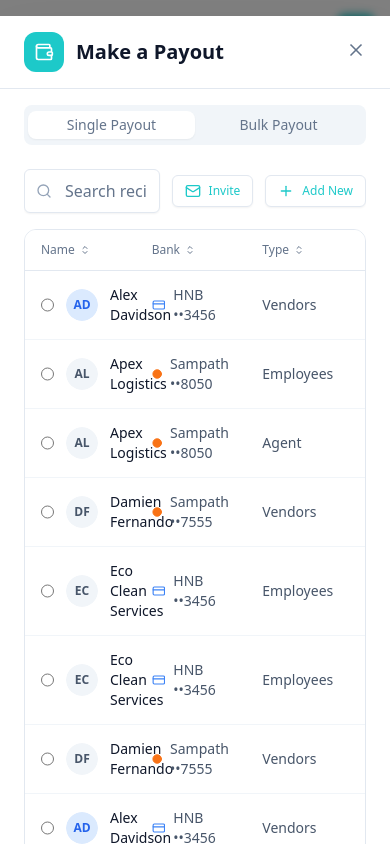
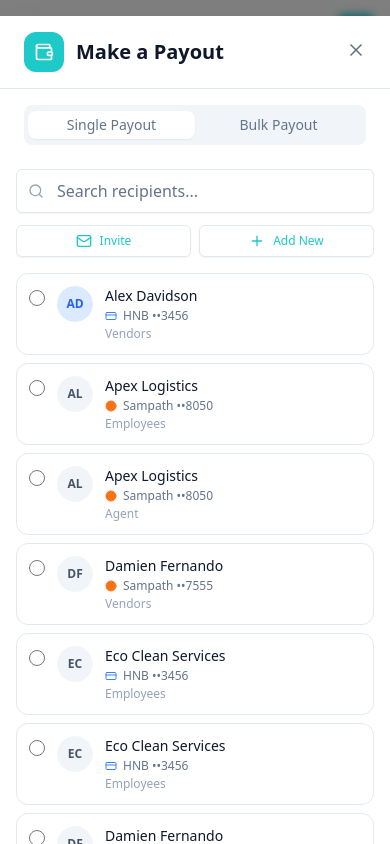
Before and after one commit to sangeeth9819/merz-web-app, a Next.js app: page /dashboard in a window 390 px wide. Both pictures are taken after a click on the button 356 px from the left and 32 px from the top of the page. Built offline with nearby package versions, Linux system fonts and the light colour scheme.

Commit message:
feat: make Payout modal responsive for both Single and Bulk tabs

```diff
--- a/components/payout/payout-modal.tsx
+++ b/components/payout/payout-modal.tsx
@@ -256,7 +256,7 @@ export function PayoutModal({ open, onOpenChange }: PayoutModalProps) {
                 </TabsList>
               </div>
 
-              <ScrollArea className="flex-1 px-6 bg-white dark:bg-neutral-900 min-h-0">
+              <ScrollArea className="flex-1 px-4 md:px-6 bg-white dark:bg-neutral-900 min-h-0">
                 {/* Step 1: Single Payout Tab */}
                 {currentStep === 1 && (
                   <TabsContent value="single" className="mt-6 space-y-6 pb-24">
@@ -264,7 +264,7 @@ export function PayoutModal({ open, onOpenChange }: PayoutModalProps) {
                       {/* Left Section - Recipient Selection */}
                       <div className="lg:col-span-2 space-y-4">
                         {/* Search and Action Buttons Row */}
-                        <div className="flex items-center gap-3">
+                        <div className="flex flex-col sm:flex-row items-stretch sm:items-center gap-3">
                           <div className="relative flex-1">
                             <Search className="absolute left-3 top-1/2 -translate-y-1/2 h-4 w-4 text-slate-400" />
                             <Input
@@ -274,18 +274,20 @@ export function PayoutModal({ open, onOpenChange }: PayoutModalProps) {
                               className="pl-10 bg-white dark:bg-slate-800 border-slate-200 dark:border-slate-700 h-11"
                             />
                           </div>
-                          <Button variant="outline" size="sm" className="gap-2 bg-white dark:bg-slate-800 border-slate-200 dark:border-slate-700 text-primary">
+                          <div className="flex gap-2">
+                            <Button variant="outline" size="sm" className="flex-1 sm:flex-initial gap-2 bg-white dark:bg-slate-800 border-slate-200 dark:border-slate-700 text-primary">
                               <Mail className="h-4 w-4" />
                               Invite
                             </Button>
-                          <Button variant="outline" size="sm" className="gap-2 bg-white dark:bg-slate-800 border-slate-200 dark:border-slate-700 text-primary">
+                            <Button variant="outline" size="sm" className="flex-1 sm:flex-initial gap-2 bg-white dark:bg-slate-800 border-slate-200 dark:border-slate-700 text-primary">
                               <Plus className="h-4 w-4" />
                               Add New
                             </Button>
                           </div>
+                        </div>
 
-                        {/* Recipients Table */}
-                        <div className="border border-slate-200 dark:border-slate-800 rounded-xl overflow-hidden bg-white dark:bg-neutral-900">
+                        {/* Recipients Table - Desktop */}
+                        <div className="hidden md:block border border-slate-200 dark:border-slate-800 rounded-xl overflow-hidden bg-white dark:bg-neutral-900">
                           {/* Table Header */}
                           <div className="grid grid-cols-3 gap-6 px-4 py-3 bg-white dark:bg-neutral-900 text-xs font-medium text-slate-500 dark:text-slate-400 border-b border-slate-200 dark:border-slate-800">
                             <div className="flex items-center gap-1">
@@ -353,6 +355,50 @@ export function PayoutModal({ open, onOpenChange }: PayoutModalProps) {
                               </div>
                             ))}
                           </div>
+                        </div>
+
+                        {/* Recipients Cards - Mobile */}
+                        <div className="md:hidden space-y-2">
+                          {filteredRecipients.map((recipient) => (
+                            <div
+                              key={recipient.id}
+                              className={`p-3 rounded-xl border cursor-pointer transition-all ${selectedRecipient === recipient.id
+                                ? "border-primary bg-primary/5 dark:bg-primary/10"
+                                : "border-slate-200 dark:border-slate-700 hover:border-slate-300"
+                                }`}
+                              onClick={() => setSelectedRecipient(recipient.id)}
+                            >
+                              <div className="flex items-start gap-3">
+                                <input
+                                  type="radio"
+                                  checked={selectedRecipient === recipient.id}
+                                  onChange={() => setSelectedRecipient(recipient.id)}
+                                  className="accent-primary w-4 h-4 mt-1"
+                                />
+                                <Avatar className="h-9 w-9 shrink-0">
+                                  <AvatarFallback className={`${recipient.avatarBg} text-xs font-semibold`}>
+                                    {recipient.avatar}
+                                  </AvatarFallback>
+                                </Avatar>
+                                <div className="flex-1 min-w-0">
+                                  <div className="font-medium text-slate-900 dark:text-white text-sm">
+                                    {recipient.name}
+                                  </div>
+                                  <div className="flex items-center gap-1.5 text-xs text-slate-500 dark:text-slate-400 mt-0.5">
+                                    {recipient.bankLogo === "credit-card" ? (
+                                      <CreditCard className="h-3 w-3 text-blue-500" />
+                                    ) : (
+                                      <Circle className="h-3 w-3 text-orange-500 fill-orange-500" />
+                                    )}
+                                    <span>{recipient.bank} {recipient.accountNumber}</span>
+                                  </div>
+                                  <div className="text-xs text-slate-400 mt-0.5">
+                                    {recipient.type}
+                                  </div>
+                                </div>
+                              </div>
+                            </div>
+                          ))}
                         </div>
                       </div>
 
@@ -506,7 +552,7 @@ export function PayoutModal({ open, onOpenChange }: PayoutModalProps) {
                         </h3>
 
                         {/* Search and Action Buttons Row */}
-                        <div className="flex items-center gap-3">
+                        <div className="flex flex-col sm:flex-row items-stretch sm:items-center gap-3">
                           <div className="relative flex-1">
                             <Search className="absolute left-3 top-1/2 -translate-y-1/2 h-4 w-4 text-slate-400" />
                             <Input
@@ -514,18 +560,20 @@ export function PayoutModal({ open, onOpenChange }: PayoutModalProps) {
                               className="pl-10 bg-white dark:bg-slate-800 border-slate-200 dark:border-slate-700"
                             />
                           </div>
-                          <Button variant="outline" size="sm" className="gap-2 text-primary border-slate-200 dark:border-slate-700">
+                          <div className="flex gap-2">
+                            <Button variant="outline" size="sm" className="flex-1 sm:flex-initial gap-2 text-primary border-slate-200 dark:border-slate-700">
                               <Mail className="h-4 w-4" />
                               Invite
                             </Button>
-                          <Button variant="outline" size="sm" className="gap-2 text-primary border-slate-200 dark:border-slate-700">
+                            <Button variant="outline" size="sm" className="flex-1 sm:flex-initial gap-2 text-primary border-slate-200 dark:border-slate-700">
                               <Plus className="h-4 w-4" />
                               Add New
                             </Button>
                           </div>
+                        </div>
 
-                        {/* Recipients Table */}
-                        <div className="border border-slate-200 dark:border-slate-800 rounded-xl overflow-hidden bg-white dark:bg-neutral-900">
+                        {/* Recipients Table - Desktop */}
+                        <div className="hidden md:block border border-slate-200 dark:border-slate-800 rounded-xl overflow-hidden bg-white dark:bg-neutral-900">
                           {/* Table Header */}
                           <div className="grid grid-cols-5 gap-4 px-4 py-2.5 bg-slate-50 dark:bg-slate-800/50 text-xs font-medium text-slate-600 dark:text-slate-400 border-b border-slate-200 dark:border-slate-800 sticky top-0 z-10">
                             <div className="col-span-2">Name</div>
@@ -568,6 +616,36 @@ export function PayoutModal({ open, onOpenChange }: PayoutModalProps) {
                               </div>
                             ))}
                           </div>
+                        </div>
+
+                        {/* Recipients Cards - Mobile */}
+                        <div className="md:hidden space-y-2">
+                          {recipients.map((recipient) => (
+                            <div
+                              key={recipient.id}
+                              className="p-3 rounded-xl border border-slate-200 dark:border-slate-700"
+                            >
+                              <div className="flex items-start gap-3">
+                                <input type="checkbox" className="accent-primary w-4 h-4 mt-1" />
+                                <Avatar className="h-8 w-8 shrink-0">
+                                  <AvatarFallback className={`${recipient.avatarBg} text-[10px] font-semibold`}>
+                                    {recipient.avatar}
+                                  </AvatarFallback>
+                                </Avatar>
+                                <div className="flex-1 min-w-0">
+                                  <div className="font-medium text-slate-900 dark:text-white text-sm">
+                                    {recipient.name}
+                                  </div>
+                                  <div className="text-xs text-slate-500 dark:text-slate-400 mt-0.5">
+                                    {recipient.bank} {recipient.accountNumber} • {recipient.type}
+                                  </div>
+                                </div>
+                                <div className="text-sm font-medium text-slate-900 dark:text-white">
+                                  1,000.00
+                                </div>
+                              </div>
+                            </div>
+                          ))}
                         </div>
                       </div>
                     </div>
```
Lines whose indentation alone changed are shown as unchanged.
